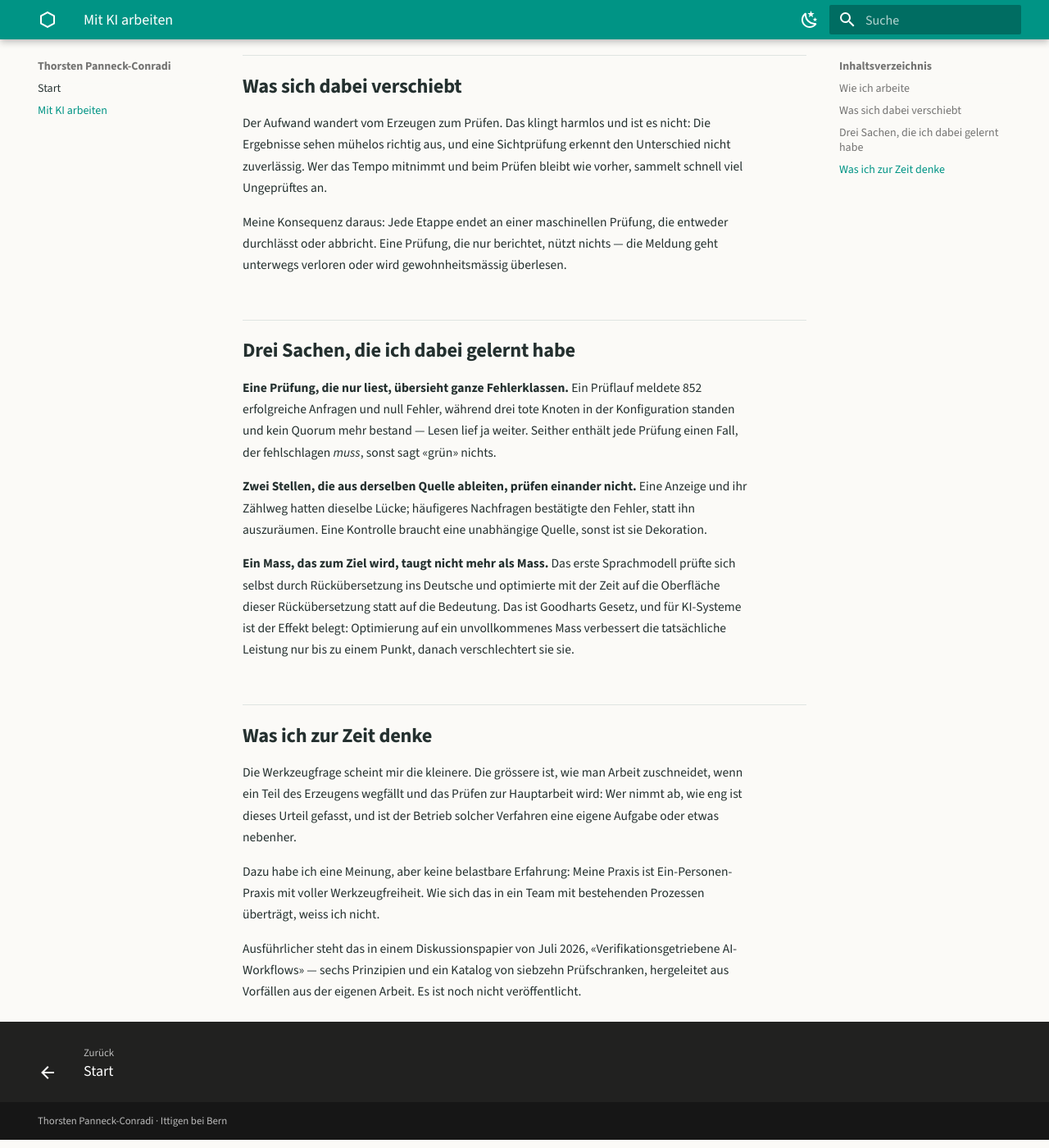
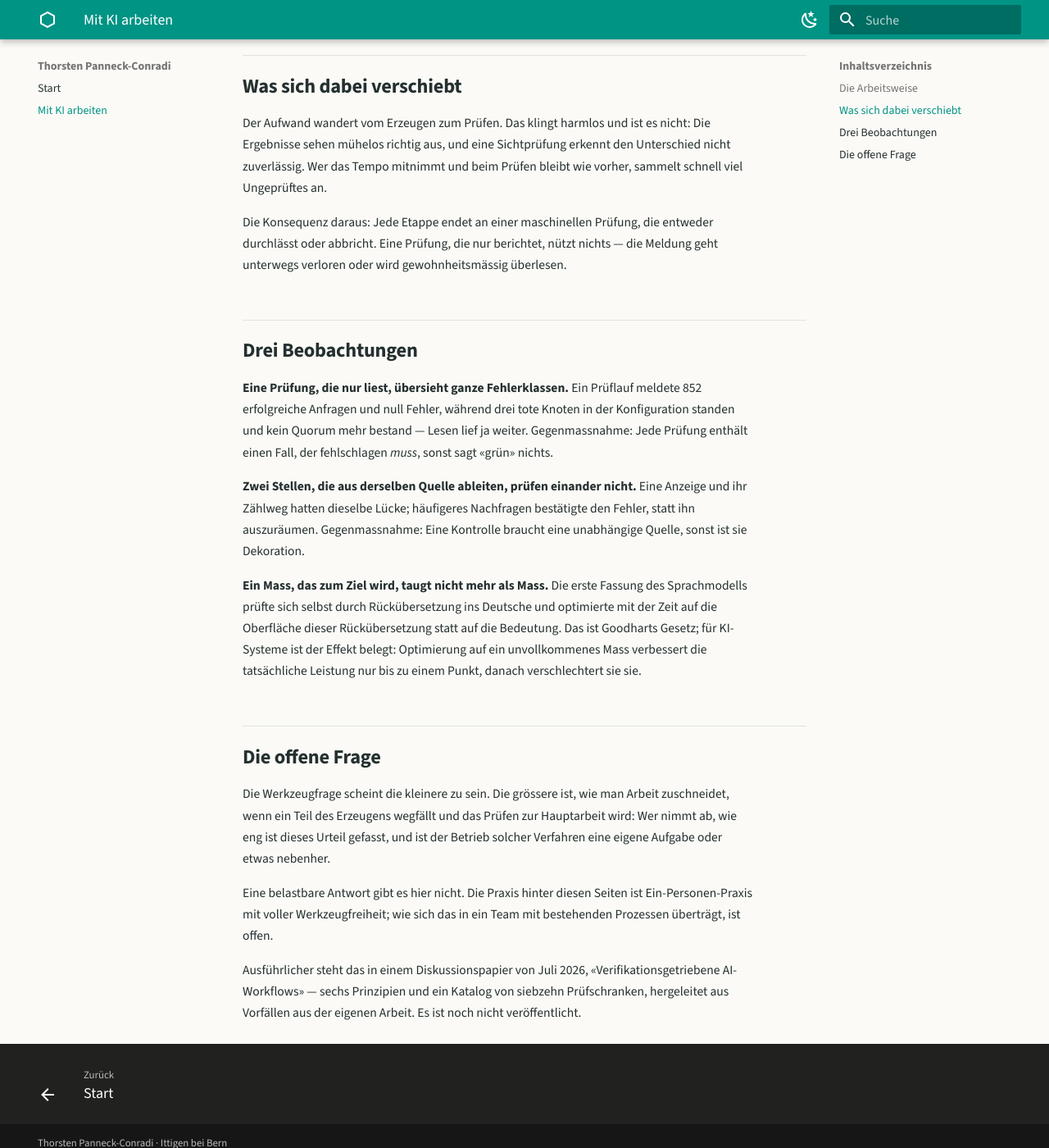
Before and after one commit to tpanneck/tpanneck.github.io, an MkDocs documentation site: the page built from docs/mit-ki-arbeiten.md, in a window 1280 px wide and 1400 px high, scrolled down 374 px. Shown: the whole window at 82% size. Built offline with MkDocs 1.6.1 and Material for MkDocs 9.7.7, drawn with Linux system fonts in a browser that asks for light colours; some of the changed text lies outside the part shown.

Commit message:
Nicht in der Ich-Form — die Seite ist nicht von Thorsten geschrieben
Zweimal darauf hingewiesen worden, beim ersten Mal ueberhoert. Die Seite
sagte «Ich arbeite in der Informatik», «Ich entwerfe und entscheide»,
«Drei Sachen, die ich dabei gelernt habe» — geschrieben hat sie aber ein
KI-System. Das ist eine geliehene Stimme, und bei einer Seite, deren
einziges Thema die Zusammenarbeit mit einem KI-System ist, ist sie
besonders schief.

Jetzt durchgehend dritte Person, und der Grund steht auf der Seite:
«Diese Seite ist von einem KI-System geschrieben und deshalb in der
dritten Person gehalten.» Damit stimmt die Form mit dem Inhalt ueberein,
statt ihm zu widersprechen.

Nebeneffekt, der die eigentliche Rueckmeldung bedient: In der dritten
Person laesst sich schwerer grosskotzig schreiben. «Wichtiger als die
Tabelle ist, was daneben passiert ist» geht in der Ich-Form; als Bericht
ueber einen Dritten faellt so ein Satz sofort auf. Die drei Beobachtungen
enden deshalb jetzt bei der Gegenmassnahme, nicht bei der Einsicht.

Vierzehntes Muster im Gate: Ich, mein, mir, mich. Gegengeprueft mit «Ich
arbeite seit 1998 in der Informatik. Meine Seiten stehen mir zur
Verfuegung.» — schlaegt an.

Co-Authored-By: Claude Opus 5 (1M context) <noreply@anthropic.com>

```diff
--- a/docs/mit-ki-arbeiten.md
+++ b/docs/mit-ki-arbeiten.md
@@ -1,12 +1,12 @@
 # Mit KI arbeiten
 
-<p class="vorspann">Ein paar Überlegungen zum Stand, September 2026. Aus der eigenen
-Praxis, mit den Grenzen, die diese Praxis hat.</p>
+<p class="vorspann">Überlegungen aus der Praxis hinter den verlinkten Arbeiten, Stand
+September 2026 — samt der Grenze, die diese Praxis hat.</p>
 
-## Wie ich arbeite
+## Die Arbeitsweise
 
-Ich entwerfe und entscheide, das System setzt um, ich prüfe und nehme ab. Das ist seit
-Februar 2026 meine durchgehende Arbeitsweise für alles, was unter
+Thorsten Panneck-Conradi entwirft und entscheidet, das KI-System setzt um, er prüft und
+nimmt ab. So ist seit Februar 2026 alles entstanden, was unter
 [Die Seiten](index.md#die-seiten) verlinkt ist.
 
 ## Was sich dabei verschiebt
@@ -16,37 +16,38 @@ Ergebnisse sehen mühelos richtig aus, und eine Sichtprüfung erkennt den Unters
 zuverlässig. Wer das Tempo mitnimmt und beim Prüfen bleibt wie vorher, sammelt schnell
 viel Ungeprüftes an.
 
-Meine Konsequenz daraus: Jede Etappe endet an einer maschinellen Prüfung, die entweder
+Die Konsequenz daraus: Jede Etappe endet an einer maschinellen Prüfung, die entweder
 durchlässt oder abbricht. Eine Prüfung, die nur berichtet, nützt nichts — die Meldung geht
 unterwegs verloren oder wird gewohnheitsmässig überlesen.
 
-## Drei Sachen, die ich dabei gelernt habe
+## Drei Beobachtungen
 
 **Eine Prüfung, die nur liest, übersieht ganze Fehlerklassen.** Ein Prüflauf meldete 852
 erfolgreiche Anfragen und null Fehler, während drei tote Knoten in der Konfiguration
-standen und kein Quorum mehr bestand — Lesen lief ja weiter. Seither enthält jede Prüfung
-einen Fall, der fehlschlagen *muss*, sonst sagt «grün» nichts.
+standen und kein Quorum mehr bestand — Lesen lief ja weiter. Gegenmassnahme: Jede Prüfung
+enthält einen Fall, der fehlschlagen *muss*, sonst sagt «grün» nichts.
 
 **Zwei Stellen, die aus derselben Quelle ableiten, prüfen einander nicht.** Eine Anzeige
 und ihr Zählweg hatten dieselbe Lücke; häufigeres Nachfragen bestätigte den Fehler, statt
-ihn auszuräumen. Eine Kontrolle braucht eine unabhängige Quelle, sonst ist sie Dekoration.
+ihn auszuräumen. Gegenmassnahme: Eine Kontrolle braucht eine unabhängige Quelle, sonst ist
+sie Dekoration.
 
-**Ein Mass, das zum Ziel wird, taugt nicht mehr als Mass.** Das erste Sprachmodell prüfte
-sich selbst durch Rückübersetzung ins Deutsche und optimierte mit der Zeit auf die
-Oberfläche dieser Rückübersetzung statt auf die Bedeutung. Das ist Goodharts Gesetz, und
-für KI-Systeme ist der Effekt belegt: Optimierung auf ein unvollkommenes Mass verbessert
-die tatsächliche Leistung nur bis zu einem Punkt, danach verschlechtert sie sie.
+**Ein Mass, das zum Ziel wird, taugt nicht mehr als Mass.** Die erste Fassung des
+Sprachmodells prüfte sich selbst durch Rückübersetzung ins Deutsche und optimierte mit der
+Zeit auf die Oberfläche dieser Rückübersetzung statt auf die Bedeutung. Das ist Goodharts
+Gesetz; für KI-Systeme ist der Effekt belegt: Optimierung auf ein unvollkommenes Mass
+verbessert die tatsächliche Leistung nur bis zu einem Punkt, danach verschlechtert sie sie.
 
-## Was ich zur Zeit denke
+## Die offene Frage
 
-Die Werkzeugfrage scheint mir die kleinere. Die grössere ist, wie man Arbeit zuschneidet,
-wenn ein Teil des Erzeugens wegfällt und das Prüfen zur Hauptarbeit wird: Wer nimmt ab,
-wie eng ist dieses Urteil gefasst, und ist der Betrieb solcher Verfahren eine eigene
-Aufgabe oder etwas nebenher.
+Die Werkzeugfrage scheint die kleinere zu sein. Die grössere ist, wie man Arbeit
+zuschneidet, wenn ein Teil des Erzeugens wegfällt und das Prüfen zur Hauptarbeit wird: Wer
+nimmt ab, wie eng ist dieses Urteil gefasst, und ist der Betrieb solcher Verfahren eine
+eigene Aufgabe oder etwas nebenher.
 
-Dazu habe ich eine Meinung, aber keine belastbare Erfahrung: Meine Praxis ist
-Ein-Personen-Praxis mit voller Werkzeugfreiheit. Wie sich das in ein Team mit bestehenden
-Prozessen überträgt, weiss ich nicht.
+Eine belastbare Antwort gibt es hier nicht. Die Praxis hinter diesen Seiten ist
+Ein-Personen-Praxis mit voller Werkzeugfreiheit; wie sich das in ein Team mit bestehenden
+Prozessen überträgt, ist offen.
 
 Ausführlicher steht das in einem Diskussionspapier von Juli 2026,
 «Verifikationsgetriebene AI-Workflows» — sechs Prinzipien und ein Katalog von siebzehn
--- a/pruefe-oeffentlich.py
+++ b/pruefe-oeffentlich.py
@@ -52,6 +52,12 @@ VERBOTEN = [
      "Kein Datum, kein Pensum — das gehoert ins Gespraech, nicht ins Netz."),
     ("Kita-Studie", r"(?i)\bkita\b|Kinderbetreuung",
      "Ausdruecklich nicht erwaehnen."),
+    # Die Seite ist nicht von Thorsten geschrieben, sondern fuer ihn. Eine
+    # Ich-Form waere eine geliehene Stimme — sie stand in den ersten Fassungen
+    # durchgehend drin und war falsch. Drittperson oder unpersoenlich.
+    ("Ich-Form", r"(?<![\w-])([Ii]ch|[Mm]ein[ers]?|[Mm]einen|[Mm]einem|[Mm]ir|[Mm]ich)"
+                 r"(?![\w-])",
+     "Die Seite spricht ueber Thorsten, nicht als Thorsten."),
     ("Lebenslauf-Inhalte", r"(?i)\b(Diplom Physik|Universität Bremen|RPTU|PRINCE2|IREB|"
                            r"HERMES|SAFe Product Owner|Worldline|BKW|ti&amp;m|"
                            r"Deutsche Telekom|Visio Consult|Lebenslaufstation)\b",
```
Also changed, not shown: docs/index.md (+14 -12 lines).
